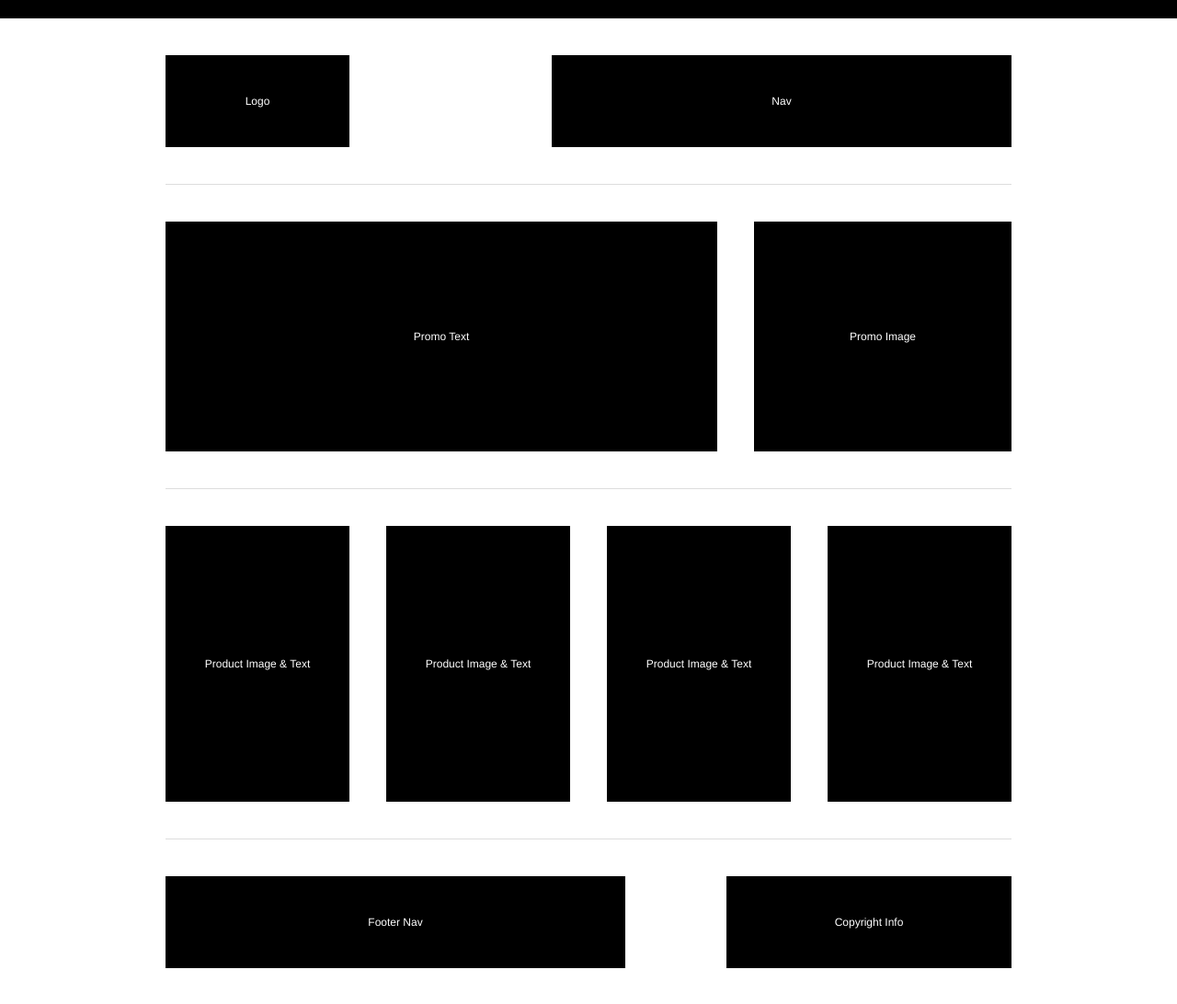
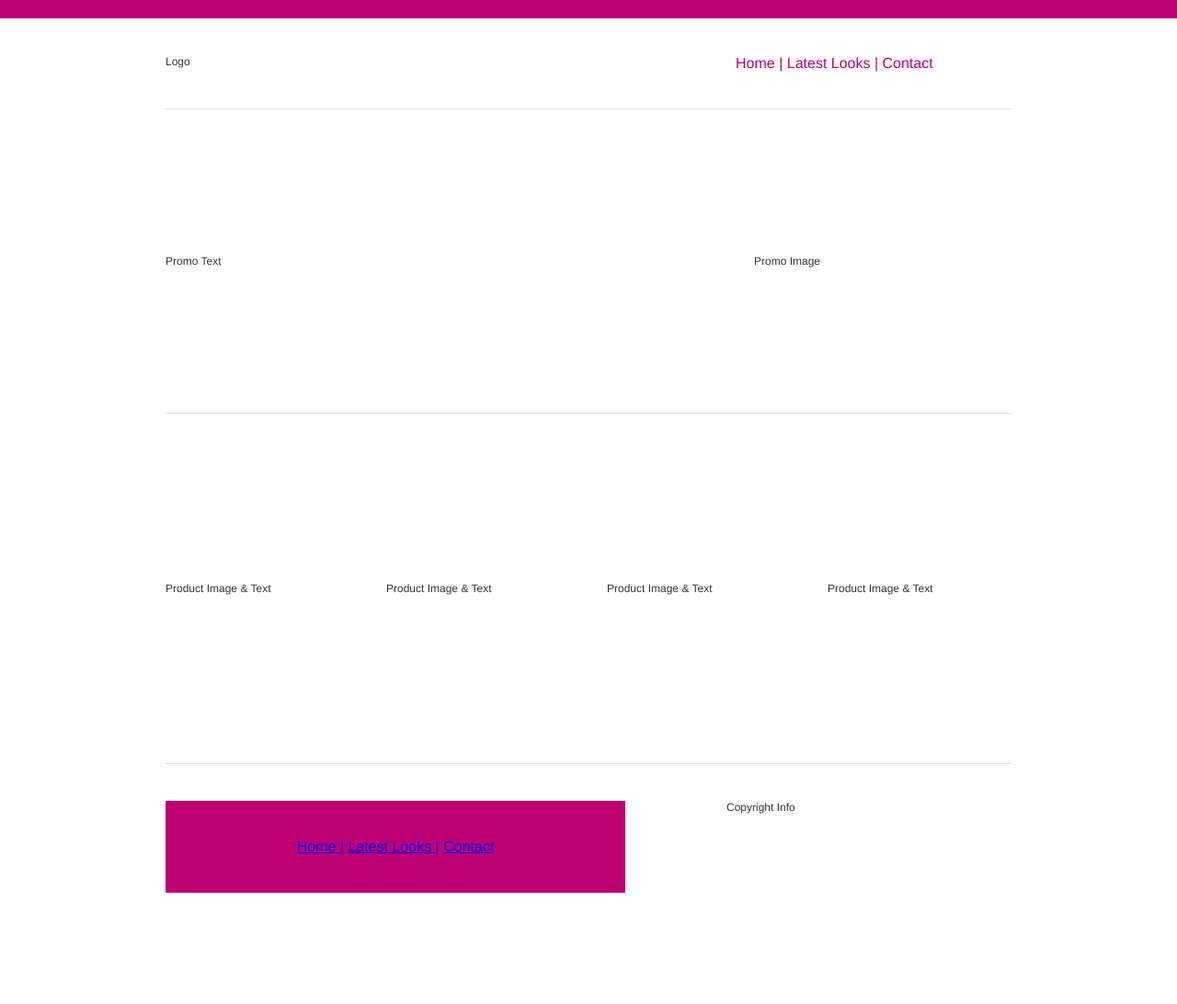
Before and after one commit to ekingma2000/kingma_emily_FIP, a plain HTML site: page index.html in a window 1280 px wide. Shown: the whole page at 92% size. After the commit the page ends 1011 px from the top, so only its background shows below. Drawn offline with Linux system fonts and the light colour scheme.

Commit message:
Added to the Index Page

```diff
--- a/css/main.css
+++ b/css/main.css
@@ -4,14 +4,14 @@
 /*Remove this rule, this is only for demo purposes to make the boxes black with white text
 The line height on the <p> tag gives each box a height value*/
 
-p
+/*p
 {
 	color: #fff;
 	line-height: 100px;
 	background: #000;
 	text-align: center;
 	margin: 0;
-}
+}*/
 
 /*basic reset*/
 /*browsers have built in values for elements so we'll reset a few things to zero, you can add to this or remove items as needed*/
@@ -43,13 +43,37 @@ body
 a:visited is for visited, and just a applies to both.*/
 /*a will also style anchor links*/
 
-a:link, a:visited
+.Head a:link
 {
+	color: #be0072;
  	text-decoration:none;
 }
 
-a:hover, a:active
+.Head a:hover
 {
+	color: #000;
+	text-decoration:none;
+}
+.Head a:active
+{
+	color: #000;
+	text-decoration:none;
+}
+
+}
+.Foot a:link,
+{
+	color: #fff;
+	text-decoration: none;
+}
+.Foot a:hover
+{
+	color: #000;
+	text-decoration: none;
+}
+.Foot a:active
+{
+	color: #000;
 	text-decoration:none;
 }
 
@@ -63,7 +87,7 @@ a:hover, a:active
 /*section is block level and no width specidied therefore stretches full screen*/
 #topBar
 {
-	background-color: #000;
+	background-color: #be0072;
 	height: 20px;
 }
 
@@ -101,7 +125,9 @@ We center the box using margin 0 auto and give it a fixed width of 920 + 20px +
 #mainNav
 {
 	margin-left: auto;
-	width: 500px;
+	width: 300px;
+	color: #be0072;
+	font-size: 16px;
 }
 
 #promo
@@ -164,6 +190,11 @@ We center the box using margin 0 auto and give it a fixed width of 920 + 20px +
 #footerNav
 {
 	width: 500px;
+	line-height: 100px;
+	background: #be0072;
+	text-align: center;
+	margin: 0;
+	font-size: 16px;
 }
 
 #copyRight
--- a/index.html
+++ b/index.html
@@ -6,25 +6,49 @@
 <link href="css/main.css" rel="stylesheet" type="text/css" media="screen">
 </head>
 <body>
-	<section id="topBar"></section><!--end topBar-->
-	<div id="siteContainer">
+	<!--TOPBAR-->
+    <section id="topBar"></section>
+	<!-- CONTROLS SPACEING BETWEEN CONTAINERS-->
+    <div id="siteContainer">
     	<header id="mainHeader">
-        	<div id="logo"><p>Logo</p></div><!--end logo-->
-            <nav id="mainNav"><p>Nav</p></nav><!--end mainNav-->
-        </header><!--end mainHeader-->
+            <!--LOGO-->
+        	<div id="logo"><p>Logo</p></div>
+            <!--HEADER NAV-->
+            <nav id="mainNav" class="Head">
+                <a href="index.html">Home |</a>
+                <a href="page3.html"> Latest Looks |</a>
+                <a href="page2.html"> Contact</a>
+            </nav>
+        </header>
         <section id="promo">
-        	<div id="promoText"><p>Promo Text</p></div><!--end promoText-->
-        	<div id="promoImage"><p>Promo Image</p></div><!--end promoImage-->
+            <!--MAIN IMAGE-->
+        	<div id="promoText"><p>Promo Text</p></div>
+            <!--TEXT BOX 1-->
+        	<div id="promoImage"><p>Promo Image</p></div>
         </section><!--end promo-->
         <section id="productInfo">
-        	<section class="productDesc"><p>Product Image &amp; Text</p></section><!--end productDesc1-->
-            <section class="productDesc"><p>Product Image &amp; Text</p></section><!--end productDesc2-->
-            <section class="productDesc"><p>Product Image &amp; Text</p></section><!--end productDesc3-->
-            <section class="productDesc"><p>Product Image &amp; Text</p></section><!--end productDesc4-->
+            <!--IMG 1-->
+        	<section class="productDesc"><p>Product Image &amp; Text</p></section>
+            <!--IMG 2-->
+            <section class="productDesc"><p>Product Image &amp; Text</p></section>
+            <!--IMG 3-->
+            <section class="productDesc"><p>Product Image &amp; Text</p></section>
+            <!--IMG 4-->
+            <section class="productDesc"><p>Product Image &amp; Text</p></section>
         </section><!--end productInfo-->
         <footer id="mainFooter">
-        	<div id="footerNav"><p>Footer Nav</p></div><!--end FooterNav-->
-            <div id="copyRight"><p>Copyright Info</p></div><!--end Copyright-->
+            <h2 class="hidden">Main Footer</h2>
+            <!--FOOTER NAV-->
+        	<div id="footerNav">
+                <h2 class="hidden">Footer Nav</h2>
+                <nav class="Foot">
+                    <a href="index.html">Home |</a>
+                    <a href="page3.html"> Latest Looks |</a>
+                    <a href="page2.html"> Contact</a>
+                </nav>
+            </div>
+            <!--COPYRIGHT BOX-->
+            <div id="copyRight"><p>Copyright Info</p></div>
         </footer><!--end mainFooter-->
     </div><!--end siteContainer-->
 <script src="js/main.js"></script>
```
